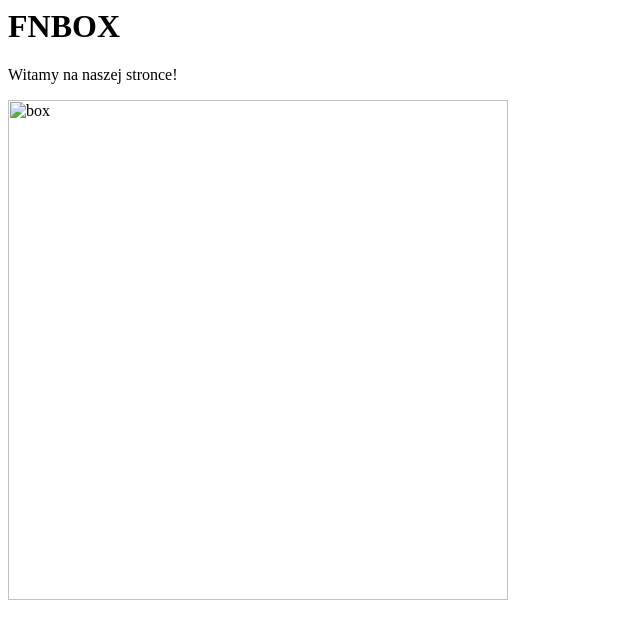
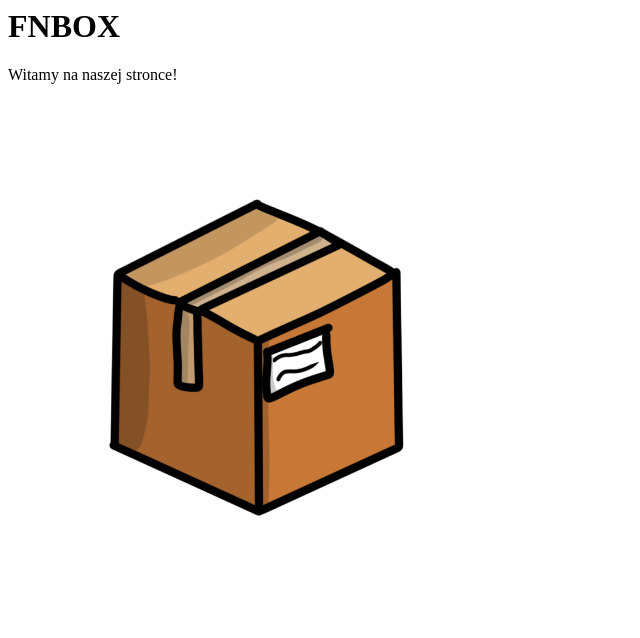
Before and after one commit to przefilip/FNBOX, a plain HTML site: page index.html in a window 1280 px wide. Shown: the whole page, without its empty margins (0-640 px from the left). Drawn offline with Linux system fonts and the light colour scheme; the site is published under a folder, as on GitHub Pages, so addresses that start at the root find nothing.

Commit message:
Update index.html

```diff
--- a/index.html
+++ b/index.html
@@ -3,7 +3,7 @@
   <body>
     <h1 text-color="red">FNBOX</h1>
     <div><p>Witamy na naszej stronce!</p></div>
-    <img src="/EB9910E1-48A6-4F15-BE95-6D630DAF54EB.jpeg" onclick="openBox"alt="box" width="500"/>
+    <img src="./EB9910E1-48A6-4F15-BE95-6D630DAF54EB.jpeg" onclick="openBox"alt="box" width="500"/>
     <canvas>
     </canvas>
   </body>
```
